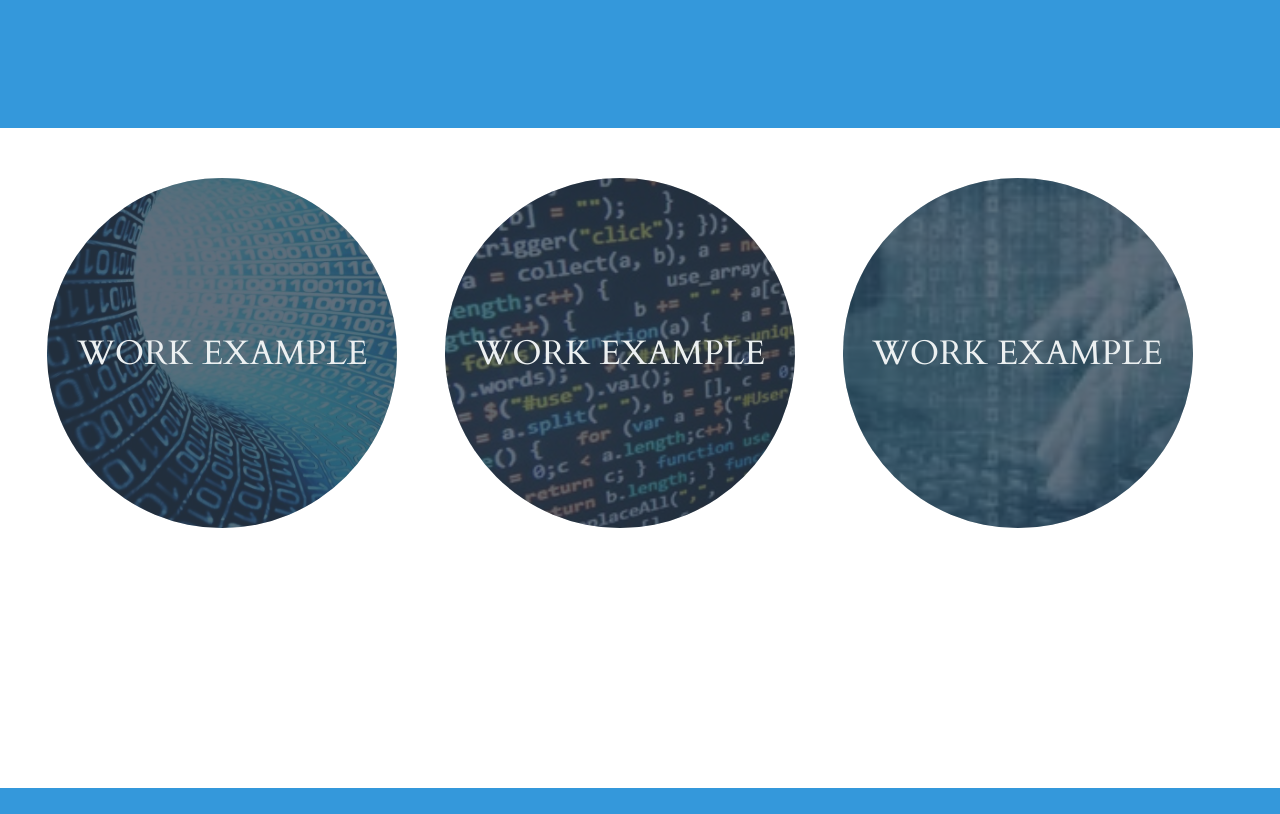
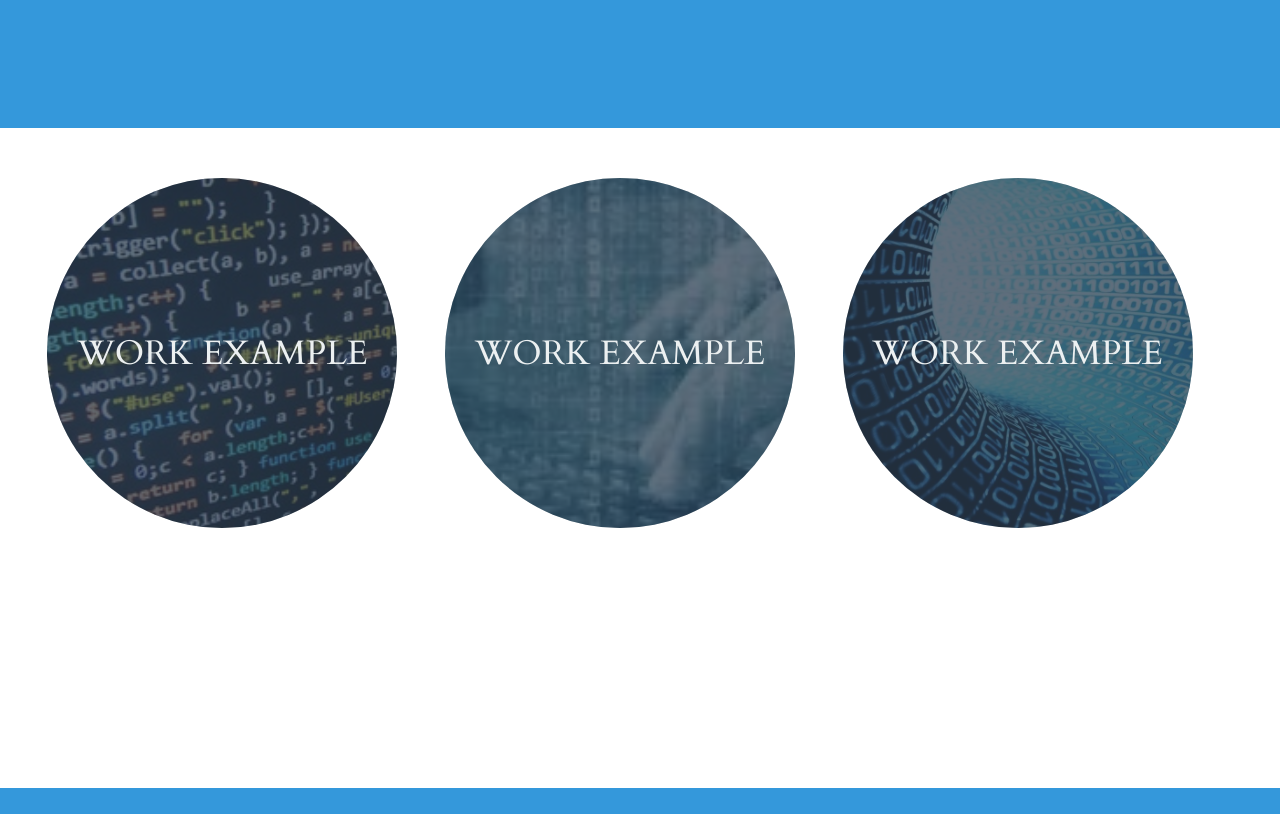
Before and after one commit to tnoles/my-portfolio, a plain HTML site: page index.html in a window 1280 px wide. Shown: the part 660-1474 px from the top of the page. Drawn offline with Linux system fonts and the light colour scheme.

Commit message:
Updated index page and images again

```diff
--- a/index.html
+++ b/index.html
@@ -65,7 +65,7 @@
         <div class="section__example">
           <img alt="example screenshot of a project involving code"
                class="section__exampleImage"
-               src="images/c3.jpg"/>
+               src="images/c1.png"/>
           <dl class="color--cloud">
             <dt class="section__exampleTitle section__text--centered">
               Work Example
@@ -79,7 +79,7 @@
         <div class="section__example">
           <img alt="example screenshot of a project involving chemistry"
                class="section__exampleImage"
-               src="images/c1.jpg"/>
+               src="images/c2.png"/>
           <!-- “Chemistry” by Surian Soosay is licensed under CC BY 2.0
                https://www.flickr.com/photos/ssoosay/4097410999 -->
           <dl class="color--cloud">
@@ -95,7 +95,7 @@
         <div class="section__example">
           <img alt="example screenshot of a project involving cats"
                class="section__exampleImage"
-               src="images/c2.jpg"/>
+               src="images/c3.png"/>
           <!-- “Bengal cat” by roberto shabs is licensed under CC BY 2.0
                https://www.flickr.com/photos/37287295@N00/2540855181 -->
           <dl class="color--cloud">
```
Also changed, not shown: images/c1.png (renamed from images/c1.jpg), images/c2.png (renamed from images/c2.jpg), images/c3.png (renamed from images/c3.jpg).
